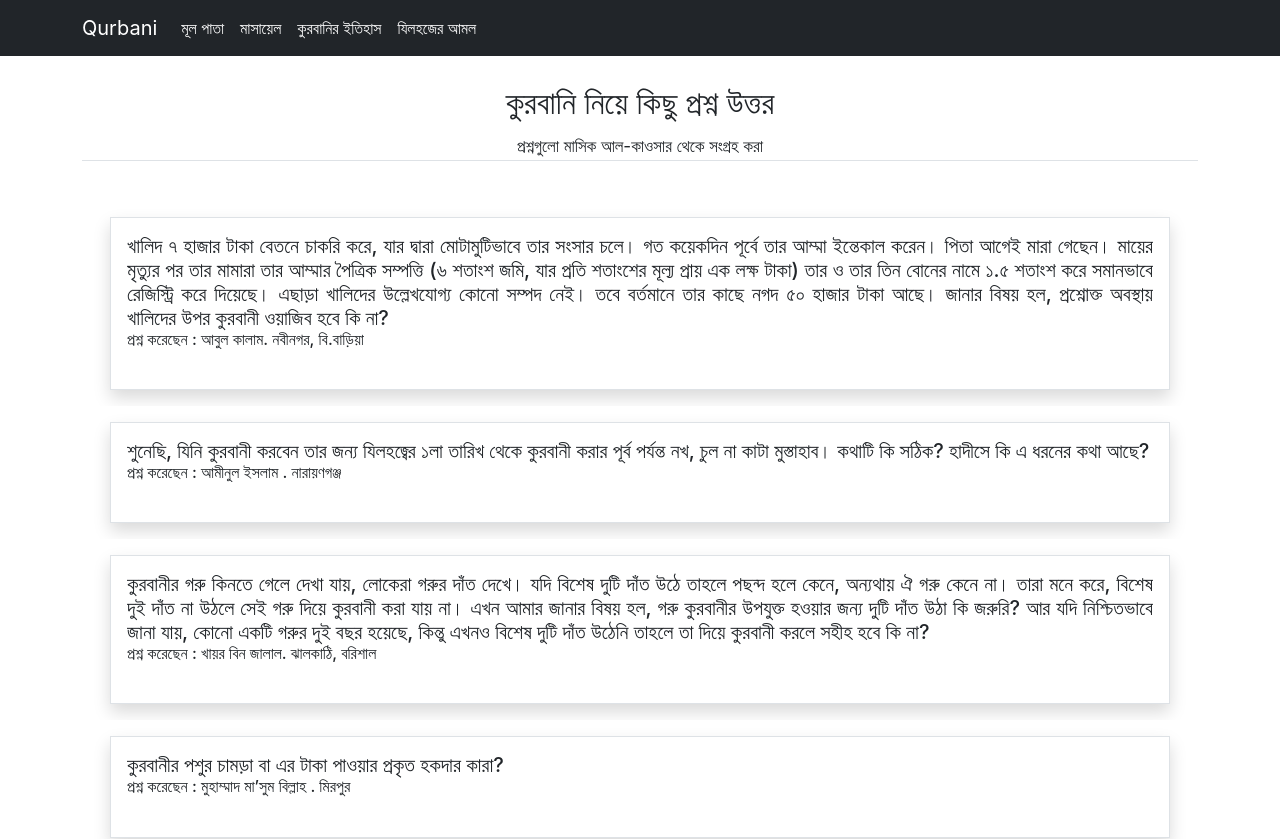
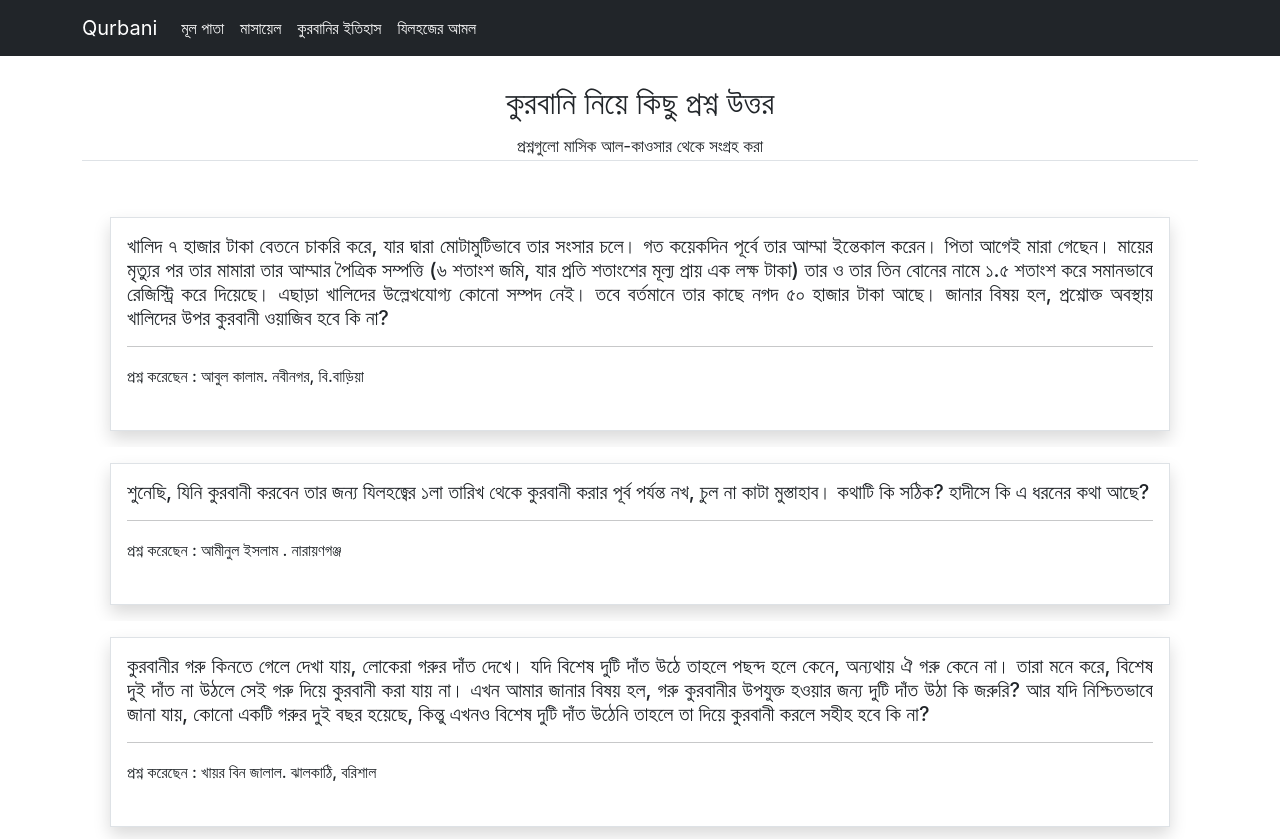
Before and after one commit to raihaninfo/qurbani-app, a React (Create React App) app: page /question in a window 1280 px wide. Shown: the top 839 px of the page. Built offline with nearby package versions, Linux system fonts and the light colour scheme; a web font is replaced by a local one.

Commit message:
change question page

```diff
--- a/src/components/Question/Question.jsx
+++ b/src/components/Question/Question.jsx
@@ -18,7 +18,8 @@ const Question = (props) => {
                 aria-controls={key}
               >
                 {question}
-                <p className="h6">প্রশ্ন করেছেন : {address}</p>
+                <hr/>
+                <p className="h6 py-1">প্রশ্ন করেছেন : {address}</p>
               </p>
 
             </h2>
```
